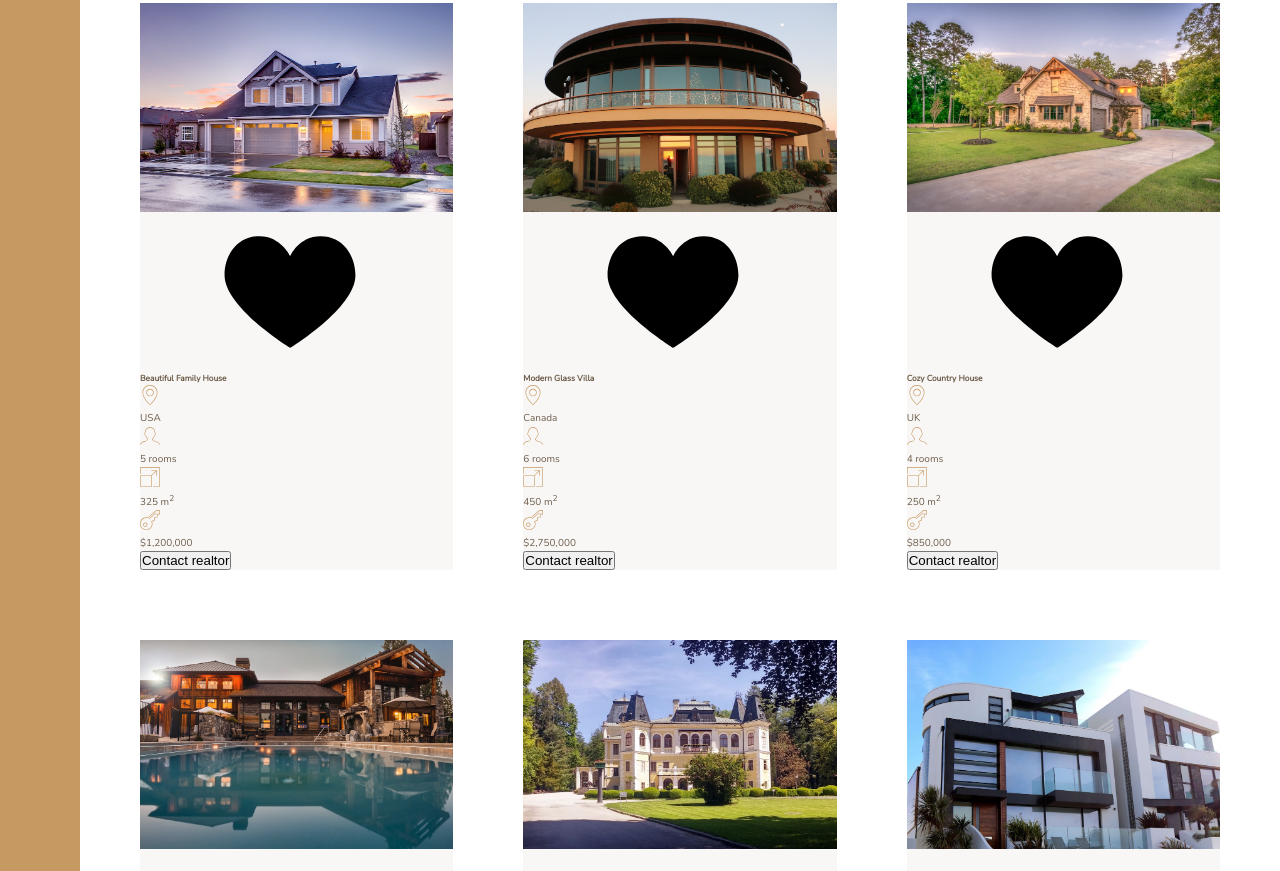
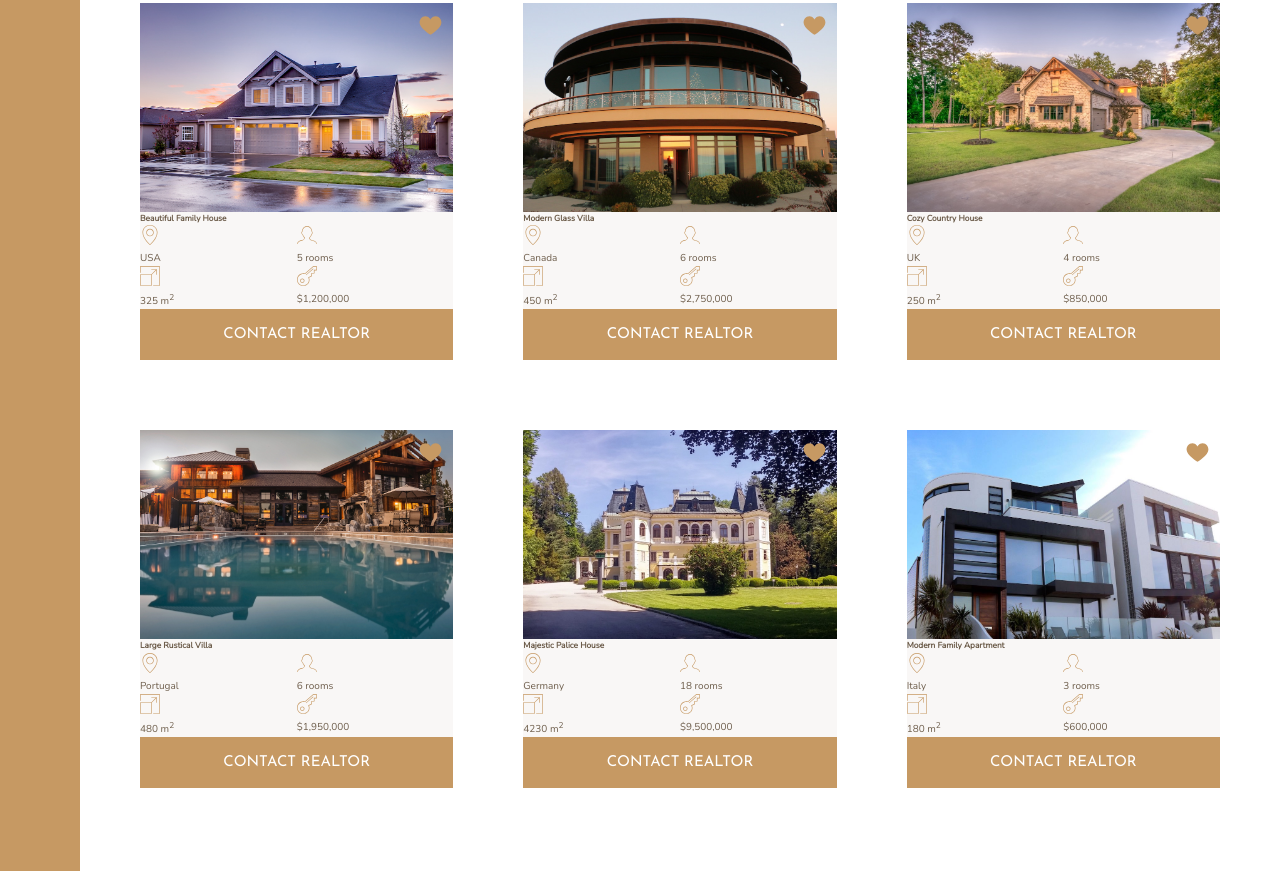
Before and after one commit to JosephiusX/Jonas-Sass, a website: page Nexter/starter/index.html in a window 1280 px wide. Shown: the part 1814-2685 px from the top of the page. Drawn offline with nearby package versions, Linux system fonts and the light colour scheme; files that its build step writes are made by us from their sources.

Commit message:
added documentation

```diff
--- a/Nexter/starter/index.html
+++ b/Nexter/starter/index.html
@@ -94,7 +94,7 @@
             <p class="story__text">
                 Lorem, ipsum dolor sit amet consectetur adipisicing elit. Tenetur distinctio necessitatibus pariatur voluptatibus. Quidem consequatur harum volupta!
             </p>
-            <button class="btn">Find your own home</button>
+            <button class="btn ">Find your own home</button>
         </div>
 
         <section class="homes">
@@ -130,7 +130,7 @@
                     </svg>
                     <p>$1,200,000</p>
                 </div>
-                <button class="cta">Contact realtor</button>
+                <button class="btn home__btn">Contact realtor</button>
             </div>
 
             <!-- Second home -->
@@ -164,7 +164,7 @@
                     </svg>
                     <p>$2,750,000</p>
                 </div>
-                <button class="cta">Contact realtor</button>
+                <button class="btn home__btn">Contact realtor</button>
             </div>
 
             <!-- third home -->
@@ -198,7 +198,7 @@
                     </svg>
                     <p>$850,000</p>
                 </div>
-                <button class="cta">Contact realtor</button>
+                <button class="btn home__btn">Contact realtor</button>
             </div>
 
             <!-- fourth home -->
@@ -232,7 +232,7 @@
                     </svg>
                     <p>$1,950,000</p>
                 </div>
-                <button class="cta">Contact realtor</button>
+                <button class="btn home__btn">Contact realtor</button>
             </div>
 
             <!-- fith home -->
@@ -266,7 +266,7 @@
                     </svg>
                     <p>$9,500,000</p>
                 </div>
-                <button class="cta">Contact realtor</button>
+                <button class="btn home__btn">Contact realtor</button>
             </div>
 
             <!-- sixth home -->
@@ -300,7 +300,7 @@
                     </svg>
                     <p>$600,000</p>
                 </div>
-                <button class="cta">Contact realtor</button>
+                <button class="btn home__btn">Contact realtor</button>
             </div>
         </section>
 
--- a/Nexter/starter/sass/_homes.scss
+++ b/Nexter/starter/sass/_homes.scss
@@ -3,23 +3,36 @@
     margin: 15rem 0;
 
     display: grid;
-    grid-template-columns: repeat(auto-fit, minmax(25rem, 1fr));
+    grid-template-columns: repeat(auto-fit, minmax(25rem, 1fr)); // defining columns and leaving the rows implicit
     grid-gap:7rem;
 }
 
 .home{
     background-color: $color-grey-light-1;
 
+    display: grid;
+    grid-template-columns: repeat(2, 1fr); // again we difine the column and let grid handle the rows implicidly
+
     &__img {
         width: 100%;
+        grid-row: 1 / 2;
+        grid-column: 1 / -1;
+        z-index: 1;
     }
 
     &__like {
-
+       grid-row: 1 / 2;
+       grid-column: 2 / 3;
+       fill: $color-primary;
+       height: 2.5rem;
+       width: 2.5rem;
+       z-index: 2;
+       justify-self: end;
+       margin: 1rem;
     }
 
     &__name {
-
+        grid-column: 1 / -1;
     }
 
     &__location, // this is how we are sekecting all the svg icons at once
@@ -36,5 +49,10 @@
         p {
 
         }
+
+    }
+
+    &__btn {
+        grid-column: 1/ -1;
     }
 }
```
